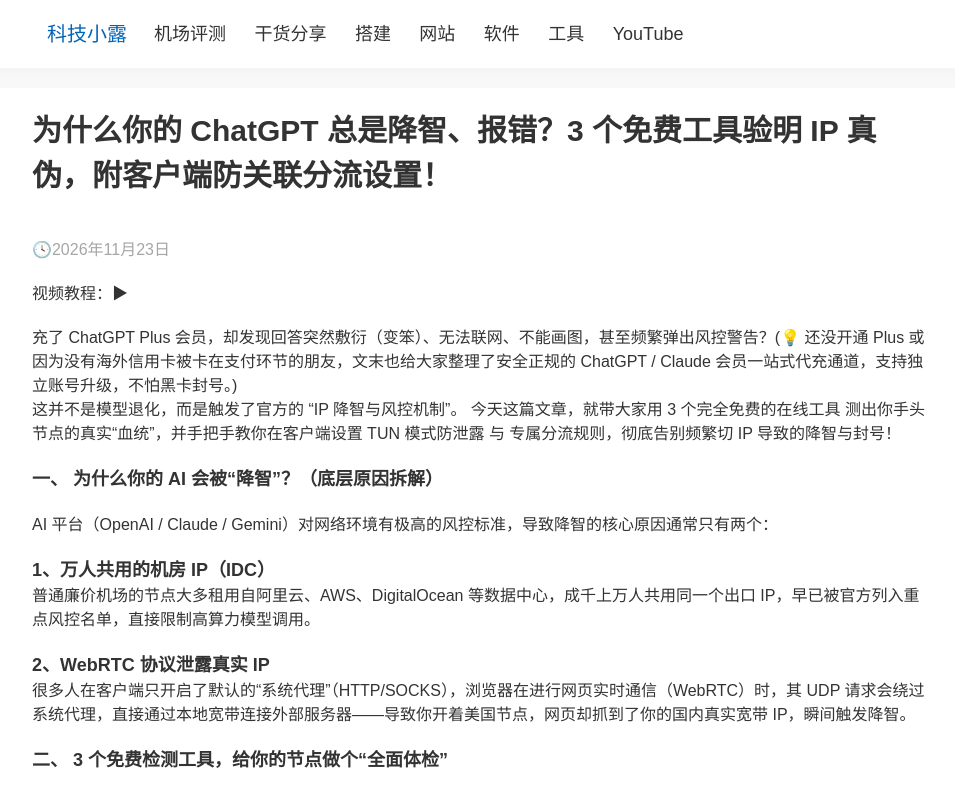
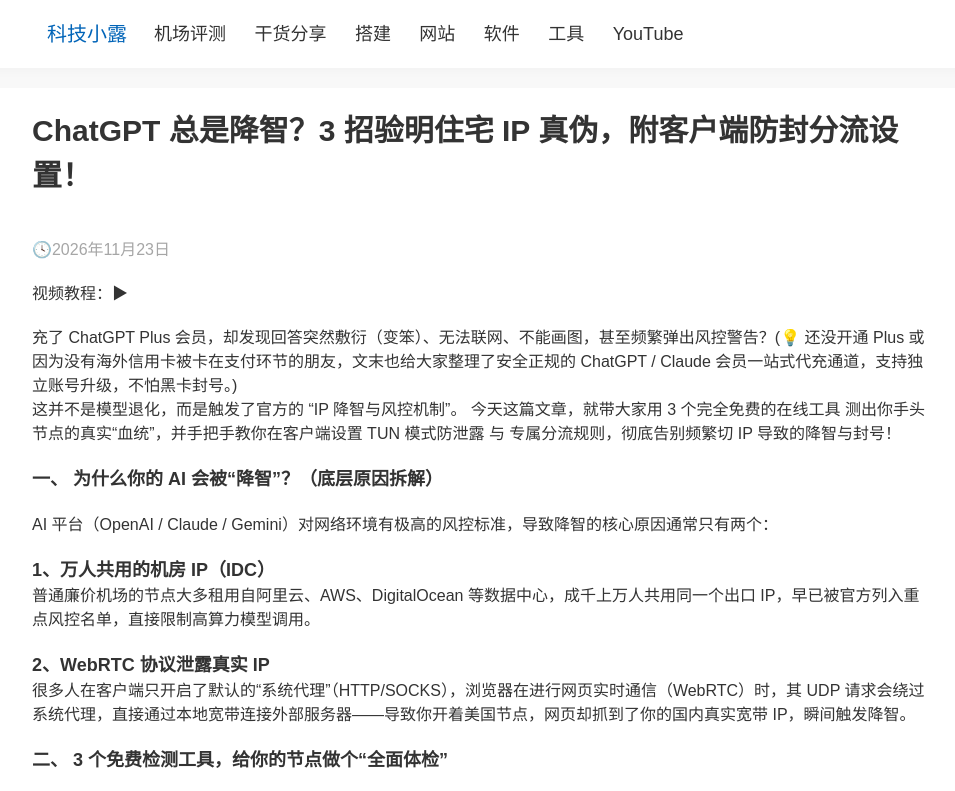
Before and after one commit to KEJIXIAOLU/kejixiaolu.github.io, a plain HTML site: page 13.html in a window 1280 px wide. Shown: the top 791 px of the page, without its empty margins (158-1113 px from the left). Drawn offline with Linux system fonts and the light colour scheme.

Commit message:
Add files via upload

```diff
--- a/13.html
+++ b/13.html
@@ -37,7 +37,7 @@
 
 <div class="container">
 <div class="left">
-<h1>为什么你的 ChatGPT 总是降智、报错？3 个免费工具验明 IP 真伪，附客户端防关联分流设置！<br>
+<h1>ChatGPT 总是降智？3 招验明住宅 IP 真伪，附客户端防封分流设置！<br>
 </h1>
 <div class="video">
 <!--内容区域开始-->
```
